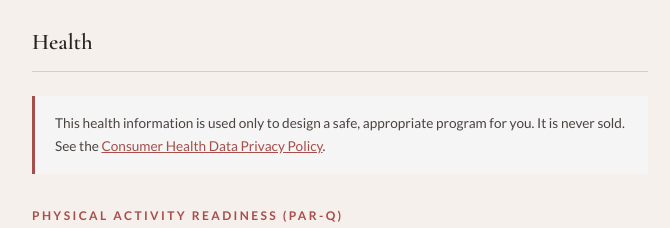
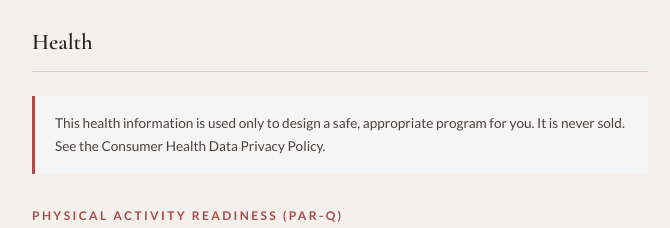
Before and after one commit to alexandrasommfit/alexandrasomm-website, a plain HTML site: page get-started.html in a window 1280 px wide. Shown: the part 1560-1788 px from the top of the page, without its empty margins (300-970 px from the left). Drawn offline with Linux system fonts and the light colour scheme.

Commit message:
Make the Health section policy link plain text (#10)
Match the form note's Consumer Health Data Privacy Policy link to the notice above the consent boxes: inherited color and no underline, with the keyboard focus outline kept.

Co-authored-by: Cursor Agent <cursoragent@cursor.com>
Co-authored-by: alexandrasommfit <alexandrasommfit@users.noreply.github.com>

```diff
--- a/styles.css
+++ b/styles.css
@@ -1627,8 +1627,21 @@
     padding: 0 !important;
     border: 0 !important;
   }
-  .form-note a, .faq-answer a { color: var(--primary); }
-  .form-note a:hover { color: var(--dark-text); }
+  .faq-answer a { color: var(--primary); }
+  .form-note a,
+  .form-note a:hover,
+  .form-note a:visited,
+  .form-note a:active,
+  .form-note a:focus,
+  .form-note a:focus-visible {
+    color: inherit;
+    background: none;
+    text-decoration: none;
+  }
+  .form-note a:focus-visible {
+    outline: 3px solid var(--primary);
+    outline-offset: 3px;
+  }
   .consent-group a,
   .consent-group a:hover,
   .consent-group a:visited,
```
